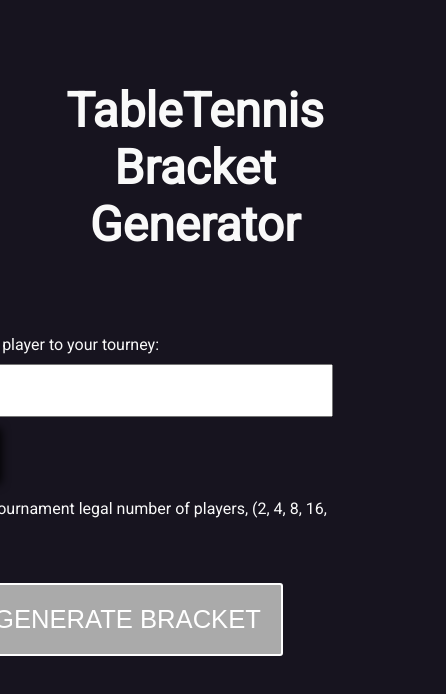
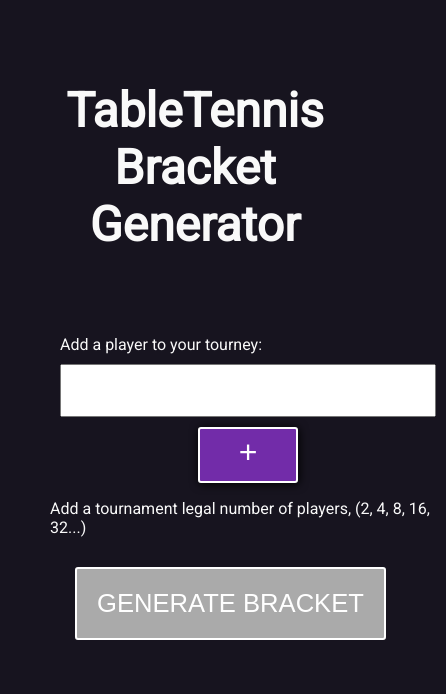
Before and after one commit to AWells64/TableTourney, a React (Create React App) app: page / in a window 390 px wide. Shown: the top 694 px of the page, 446 px wide, since content can reach past the window. Built offline with nearby package versions, Linux system fonts and the light colour scheme.

Commit message:
Fixed styling for small sized screens on add player page

```diff
--- a/src/components/Bracket.js
+++ b/src/components/Bracket.js
@@ -13,7 +13,7 @@ class Bracket extends Component {
             display: 'grid',
             gridTemplateColumns: `repeat(${NoOfRounds}, 1fr)`,
             gridTemplateRows: `repeat(${players.length / 2}, 1fr)`,
-            height: `${players.length / 2 * 250}px`
+            height: `${players.length / 2 * 200}px`
         }
 
         return(
--- a/src/data/reducer.js
+++ b/src/data/reducer.js
@@ -47,20 +47,23 @@ const saveGroupsToState = (state, groups) => {
     })
 
     // Create Future Matches
+    let count = 0;
     for (let i = (state.players.length / 2) + 1; i < state.players.length; i += 1) {
         newState = {
             ...newState,
                 matches: {
                 ...newState.matches,
                 [i]: {
-                    player1: '',
-                    player2: '',
+                    player1: `Game ${(i - state.players.length / 2) + count} winner`,
+                    player2: `Game ${((i - state.players.length / 2) + 1) + count} winner`,
                     p1Points: 0,
                     p2Points: 0,
                     winner: ''
                 }
             }
         }
+
+        count += 1;
     }
 
     return newState;
--- a/src/styles/AddPlayer.css
+++ b/src/styles/AddPlayer.css
@@ -22,3 +22,11 @@
     border: 2px solid white;
     border-radius: 3px;
 }
+
+@media (max-width: 800px) {
+    .add-player-button {
+        display: block;
+        margin: auto;
+        width: 100px;
+    }
+}
--- a/src/styles/Bracket.css
+++ b/src/styles/Bracket.css
@@ -1,8 +1,10 @@
 .match {
     background-color: #302142;
-    margin: 50px;
+    margin: 10px;
     border: 2px solid white;
     border-radius: 3px;
+    height: 70%;
+    width: 80%;
 }
 
 .match-player-text-1, .match-player-text-2 {
--- a/src/styles/Setup.css
+++ b/src/styles/Setup.css
@@ -28,3 +28,22 @@
     text-align: center;
     font-size: 3em;
 }
+
+@media (max-width: 800px) {
+    .setup-wrapper {
+        display: flex;
+        flex-direction: column;
+    }
+
+    .setup-left-column {
+        margin: auto;
+    }
+
+    .setup-right-column {
+        margin-top: 50px;
+    }
+
+    .generate-button {
+        display: block;
+    }
+}
```
